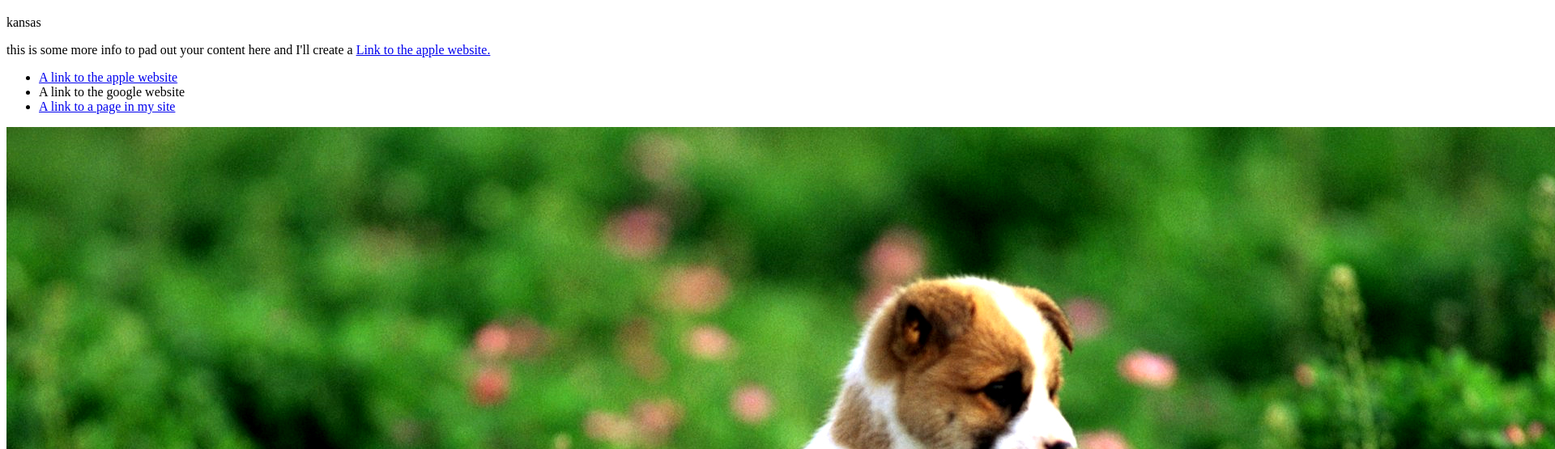
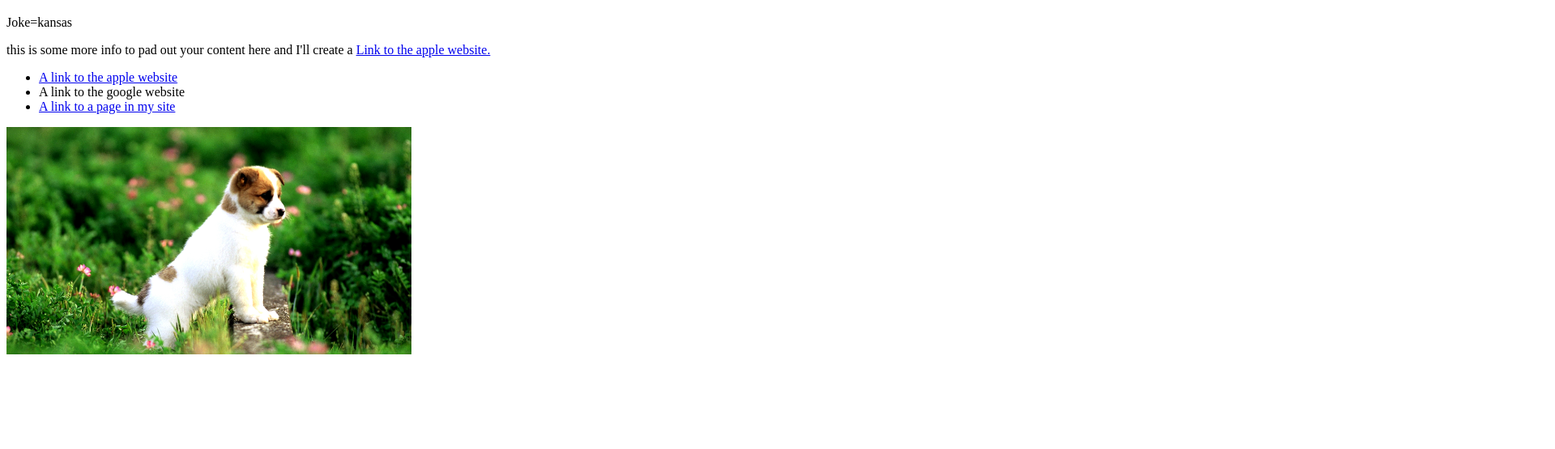
Before and after one commit to J4502-FS18/Edward-class-examples, a plain HTML site: page index.html in a window 1280 px wide. Shown: the part 61-616 px from the top of the page at 81% size, 1920 px wide, since content can reach past the window. Drawn offline with Linux system fonts and the light colour scheme.

Commit message:
Demonstrated mailto and width
Fuckin sick

```diff
--- a/index.html
+++ b/index.html
@@ -4,7 +4,7 @@
 <html xmlns="http://www.w3.org/1999/xhtml">
 
 <head>
-	<title>	Your page title goes here </title>
+	<title>	Edward Cameron Redler </title>
 	<meta http-equiv="content-type"
 		content="text/html;charset=utf-8" />
 </head>
@@ -12,7 +12,7 @@
 <body>
 <!--This is a comment. It won't show up in your browser, only in the page source-->
 <h1> This is Edwards awesome website.</h1>
-  <p> kansas</p>
+  <p> Joke=kansas</p>
 <p> this is some more info to pad out your content here and I'll create a <a href="https://www.apple.com">Link to the apple website.</a></p>
 
 <ul>
@@ -21,7 +21,10 @@
 <li><a href="index2.html"> A link to a page in my site</a></li>
 </ul>
 
-<img src="dog.jpg" />
+<a href="mailto:ecr7d4@mail.missouri.edu">
+<img src="dog.jpg" alt="An image of a dog" title="my pupper" width="500px"/>
+</a>
+
 
 
 
```
Also changed, not shown: edward.jpg (added).
